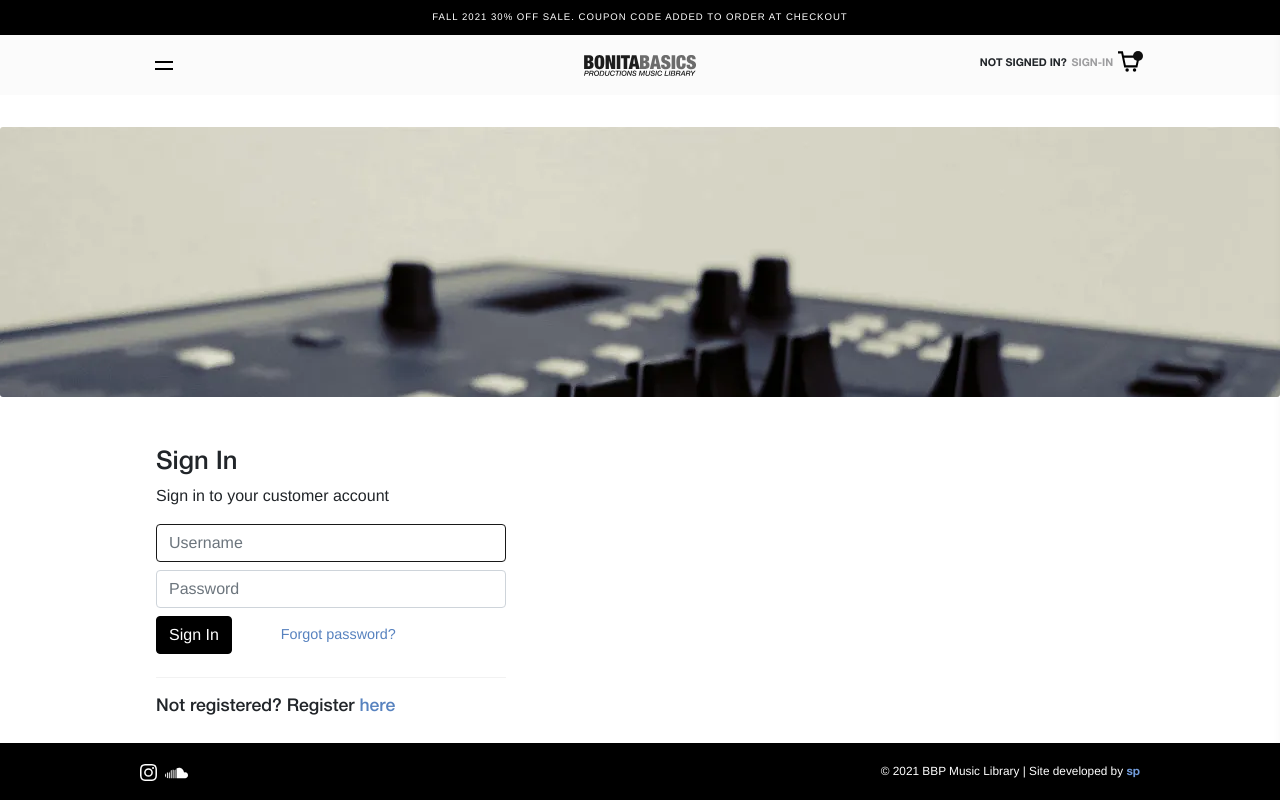
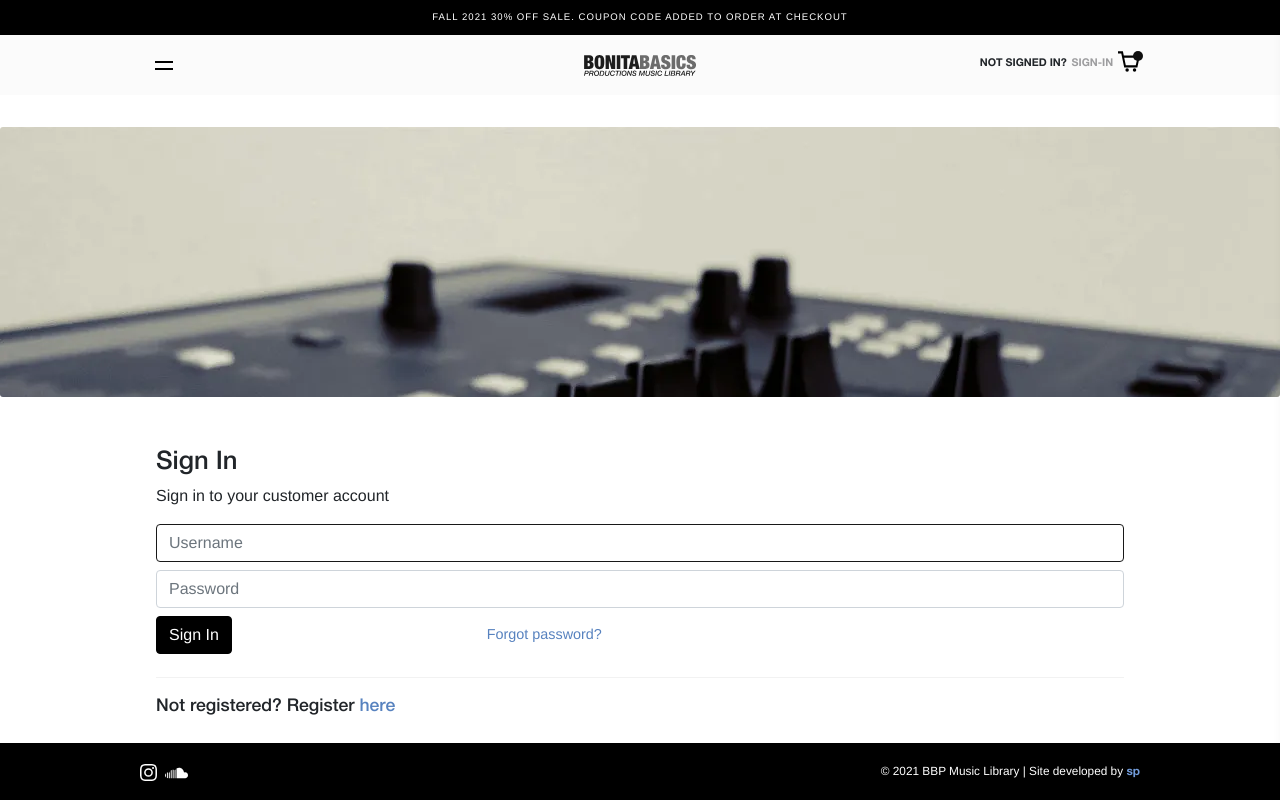
Before and after one commit to mrstevedev/bbpmusiclibrary, a Next.js app: page /signin in a window 1280 px wide. Built offline with nearby package versions, Linux system fonts and the light colour scheme.

Commit message:
Replaced inline styles with sass module className

```diff
--- a/pages/signin.tsx
+++ b/pages/signin.tsx
@@ -36,7 +36,7 @@ export default function Signin() {
                 <h1 className={ styles.SignIn__heading }>Sign In</h1>
                 <p style={{ fontWeight: 100 }}>Sign in to your customer account</p>
 
-               <div className="form__container" style={{ maxWidth: '350px' }}>
+               <div className={styles.SignIn__form__container}>
                <form method="post" onSubmit={handleSubmit}>
                     <div className="mb-2 input-group">
                         <input autoFocus required onChange={handleChange} type="text" name="username" className={`form-control`} id="username" aria-describedby="username" placeholder="Username" />
```
